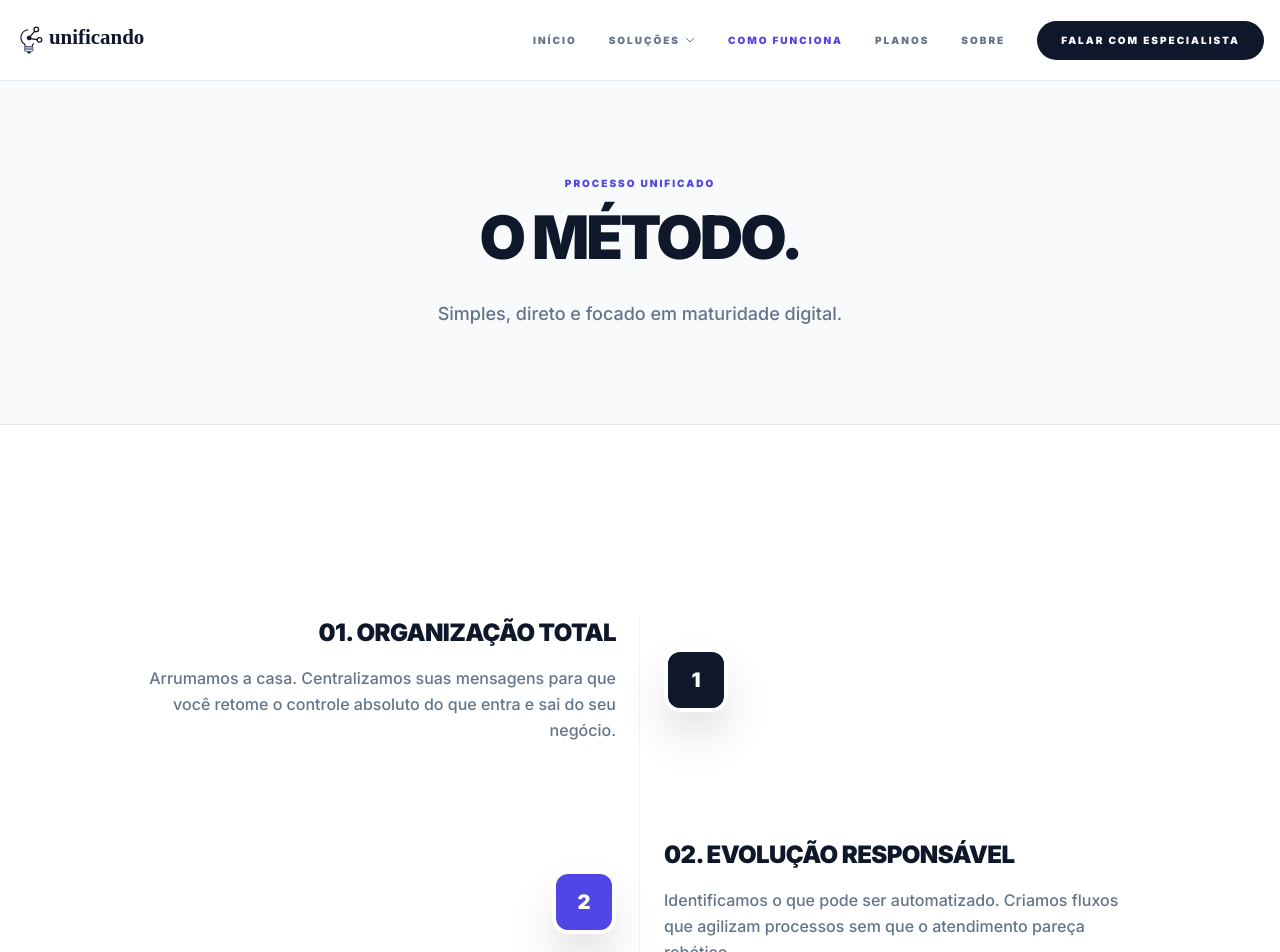
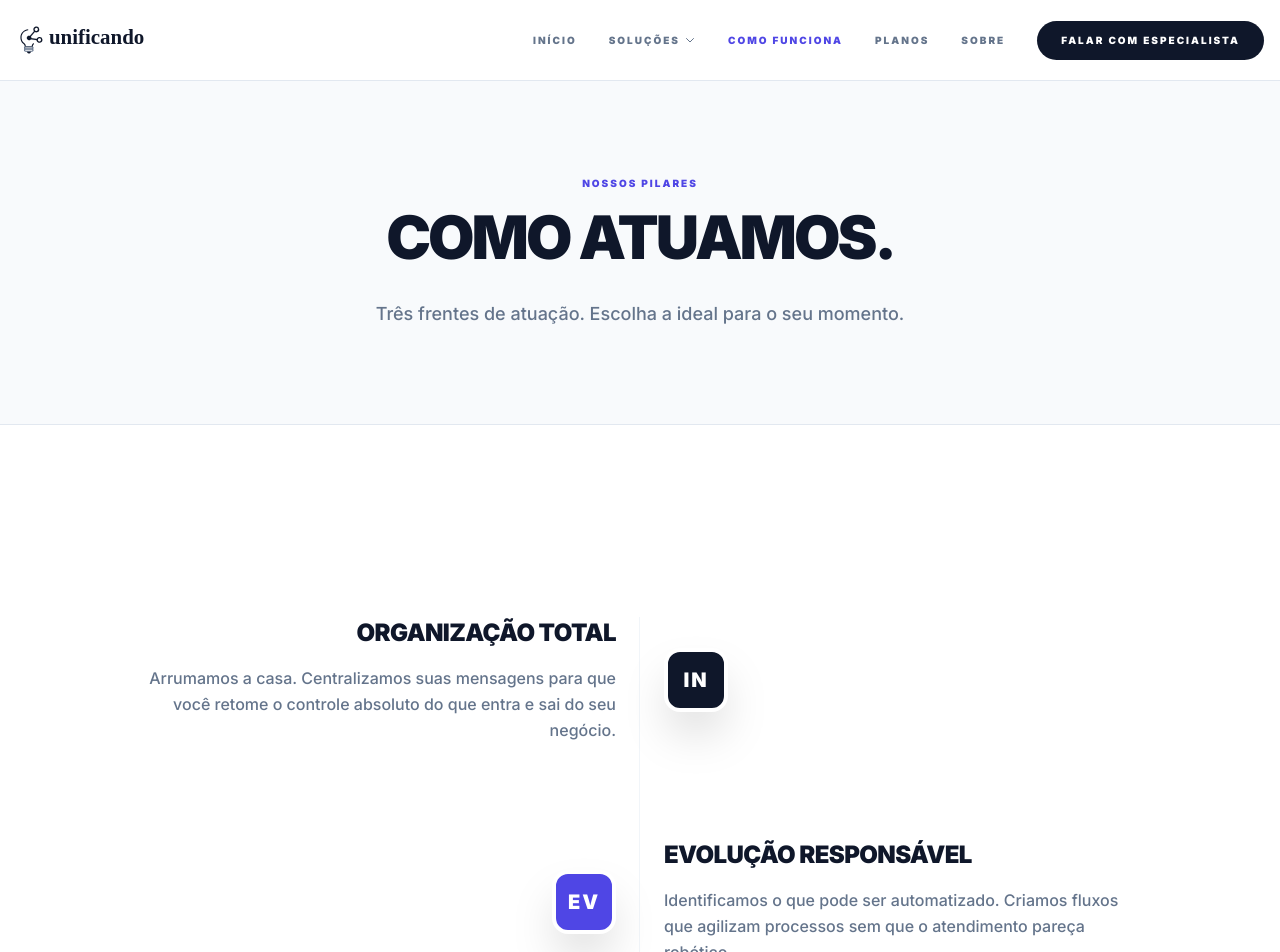
Before and after one commit to renatojuniordw/ui-unificando, a React (Vite) app: page /como-funciona in a window 1280 px wide. Shown: the top 952 px of the page. Built offline with nearby package versions, Linux system fonts and the light colour scheme.

Commit message:
feat: adjusting Service Messaging

```diff
--- a/src/pages/Home.tsx
+++ b/src/pages/Home.tsx
@@ -154,16 +154,16 @@ export const Home: React.FC<HomeProps> = ({ onNavigate }) => {
       <section className="py-24 bg-white">
         <div className="max-w-7xl mx-auto px-4">
           <div className="text-center mb-16">
-            <span className="text-indigo-600 font-black uppercase tracking-[0.2em] text-[10px] mb-4 block">O Caminho</span>
-            <h2 className="text-3xl md:text-5xl font-black text-slate-900 mb-4 uppercase tracking-tighter">A evolução em fases</h2>
-            <p className="text-slate-500 font-medium max-w-xl mx-auto">Cada negócio tem seu tempo. Respeitamos sua maturidade digital.</p>
+            <span className="text-indigo-600 font-black uppercase tracking-[0.2em] text-[10px] mb-4 block">Nossos Serviços</span>
+            <h2 className="text-3xl md:text-5xl font-black text-slate-900 mb-4 uppercase tracking-tighter">O que fazemos</h2>
+            <p className="text-slate-500 font-medium max-w-xl mx-auto">Contrate de forma modular ou completa. Soluções independentes que se integram perfeitamente.</p>
           </div>
 
           <div className="grid md:grid-cols-3 gap-6">
             {[
-              { phase: "FASE 01", title: "Organização", desc: "Centralize tudo em um único painel. Retome o controle.", link: Page.CustomerService, color: "bg-indigo-600" },
-              { phase: "FASE 02", title: "Evolução", desc: "Organize seus processos com ferramentas de produtividade.", link: Page.Productivity, color: "bg-indigo-400" },
-              { phase: "FASE 03", title: "Presença", desc: "Sua casa própria na web com autoridade máxima.", link: Page.DigitalPresence, color: "bg-slate-900" },
+              { phase: "ATENDIMENTO", title: "Organização", desc: "Centralize tudo em um único painel. Retome o controle.", link: Page.CustomerService, color: "bg-indigo-600" },
+              { phase: "PROCESSOS", title: "Evolução", desc: "Organize seus processos com ferramentas de produtividade.", link: Page.Productivity, color: "bg-indigo-400" },
+              { phase: "VITRINE", title: "Presença", desc: "Sua casa própria na web com autoridade máxima.", link: Page.DigitalPresence, color: "bg-slate-900" },
             ].map((p, i) => (
               <motion.div
                 key={i}
--- a/src/pages/HowItWorks.tsx
+++ b/src/pages/HowItWorks.tsx
@@ -8,14 +8,14 @@ export const HowItWorks: React.FC<{ onNavigate: (p: Page) => void }> = ({ onNavi
     <div className="animate-in fade-in duration-700 bg-white">
       <SEO
         title="Como Funciona o Método Unificando | Processo Passo a Passo"
-        description="Entenda o método Unificando de evolução digital: Organização, Automação e Presença. Um caminho claro para o crescimento do seu negócio."
+        description="Entenda como atuamos: Organização, Automação e Presença. Escolha o serviço ideal para o crescimento do seu negócio."
         canonical="/como-funciona"
       />
       <section className="py-24 bg-slate-50 border-b border-slate-200">
         <div className="max-w-4xl mx-auto px-4 text-center">
-          <span className="text-indigo-600 font-black uppercase tracking-[0.2em] text-[10px] mb-4 block">Processo Unificado</span>
-          <h1 className="text-4xl md:text-6xl font-black text-slate-900 mb-8 uppercase tracking-tighter">O Método.</h1>
-          <p className="text-lg text-slate-500 font-medium leading-relaxed">Simples, direto e focado em maturidade digital.</p>
+          <span className="text-indigo-600 font-black uppercase tracking-[0.2em] text-[10px] mb-4 block">Nossos Pilares</span>
+          <h1 className="text-4xl md:text-6xl font-black text-slate-900 mb-8 uppercase tracking-tighter">Como Atuamos.</h1>
+          <p className="text-lg text-slate-500 font-medium leading-relaxed">Três frentes de atuação. Escolha a ideal para o seu momento.</p>
         </div>
       </section>
 
@@ -25,17 +25,17 @@ export const HowItWorks: React.FC<{ onNavigate: (p: Page) => void }> = ({ onNavi
             <div className="absolute left-1/2 top-0 bottom-0 w-px bg-slate-100 hidden md:block -translate-x-1/2"></div>
 
             {[
-              { id: "01", t: "Organização Total", d: "Arrumamos a casa. Centralizamos suas mensagens para que você retome o controle absoluto do que entra e sai do seu negócio.", color: "bg-slate-900" },
-              { id: "02", t: "Evolução Responsável", d: "Identificamos o que pode ser automatizado. Criamos fluxos que agilizam processos sem que o atendimento pareça robótico.", color: "bg-indigo-600" },
-              { id: "03", t: "Autoridade de Marca", d: "Construímos sua vitrine profissional. Agora que a operação está sólida, garantimos que sua marca seja encontrada com respeito.", color: "bg-indigo-400" }
+              { t: "Organização Total", d: "Arrumamos a casa. Centralizamos suas mensagens para que você retome o controle absoluto do que entra e sai do seu negócio.", color: "bg-slate-900", icon: "IN" },
+              { t: "Evolução Responsável", d: "Identificamos o que pode ser automatizado. Criamos fluxos que agilizam processos sem que o atendimento pareça robótico.", color: "bg-indigo-600", icon: "EV" },
+              { t: "Autoridade de Marca", d: "Construímos sua vitrine profissional. Agora que a operação está sólida, garantimos que sua marca seja encontrada com respeito.", color: "bg-indigo-400", icon: "PR" }
             ].map((step, i) => (
               <div key={i} className={`relative grid md:grid-cols-2 gap-12 items-center text-left ${i % 2 !== 0 ? 'md:flex-row-reverse' : ''}`}>
                 <div className={`${i % 2 === 0 ? 'md:text-right' : 'md:text-left order-1 md:order-2'}`}>
-                  <h3 className="text-2xl font-black text-slate-900 mb-4 uppercase tracking-tight">{step.id}. {step.t}</h3>
+                  <h3 className="text-2xl font-black text-slate-900 mb-4 uppercase tracking-tight">{step.t}</h3>
                   <p className="text-slate-500 font-medium leading-relaxed">{step.d}</p>
                 </div>
                 <div className={`flex justify-center ${i % 2 === 0 ? 'md:justify-start' : 'md:justify-end order-2 md:order-1'}`}>
-                  <div className={`w-16 h-16 ${step.color} text-white rounded-2xl flex items-center justify-center text-xl font-black z-10 shadow-2xl border-4 border-white`}>{i + 1}</div>
+                  <div className={`w-16 h-16 ${step.color} text-white rounded-2xl flex items-center justify-center text-xl font-black z-10 shadow-2xl border-4 border-white tracking-widest`}>{step.icon}</div>
                 </div>
               </div>
             ))}
--- a/src/pages/Solutions.tsx
+++ b/src/pages/Solutions.tsx
@@ -78,15 +78,15 @@ export const Solutions: React.FC<{ onNavigate: (p: Page) => void, currentPage: P
       <section className="py-20 bg-slate-50 border-b border-slate-200">
         <div className="max-w-7xl mx-auto px-4 text-center">
           <span className="text-indigo-600 font-black uppercase tracking-[0.2em] text-[10px] mb-4 block">Ecossistema Completo</span>
-          <h1 className="text-4xl md:text-6xl font-black text-slate-900 mb-6 tracking-tighter uppercase leading-none">Nosso Método.</h1>
-          <p className="text-lg text-slate-500 max-w-3xl mx-auto font-medium">Três fases modulares para transformar sua operação digital.</p>
+          <h1 className="text-4xl md:text-6xl font-black text-slate-900 mb-6 tracking-tighter uppercase leading-none">Nossas Soluções.</h1>
+          <p className="text-lg text-slate-500 max-w-3xl mx-auto font-medium">Ferramentas modulares para transformar sua operação digital. Use uma, use todas.</p>
         </div>
       </section>
 
       <section className="py-24 bg-white border-b border-slate-100">
         <div className="max-w-7xl mx-auto px-4 grid md:grid-cols-2 gap-16 items-center text-left">
           <motion.div initial={{ opacity: 0, x: -30 }} whileInView={{ opacity: 1, x: 0 }} viewport={{ once: true }}>
-            <div className="inline-block bg-indigo-50 text-indigo-700 font-black uppercase tracking-widest text-[10px] px-4 py-1.5 rounded-full mb-6 border border-indigo-100">Fase 01 - Organização</div>
+            <div className="inline-block bg-indigo-50 text-indigo-700 font-black uppercase tracking-widest text-[10px] px-4 py-1.5 rounded-full mb-6 border border-indigo-100">Organização</div>
             <h2 className="text-4xl font-black text-slate-900 mb-6 uppercase tracking-tighter">Atendimento Unificado</h2>
             <p className="text-lg text-slate-500 mb-10 font-medium">Centralize seus canais em uma única caixa de entrada profissional.</p>
             <button onClick={() => onNavigate(Page.CustomerService)} className="bg-slate-900 text-white px-8 py-4 rounded-2xl text-[10px] font-black hover:bg-slate-800 transition-all uppercase tracking-widest">Ver Solução →</button>
@@ -99,7 +99,7 @@ export const Solutions: React.FC<{ onNavigate: (p: Page) => void, currentPage: P
         <div className="max-w-7xl mx-auto px-4 grid md:grid-cols-2 gap-16 items-center text-left">
           <div className="order-2 md:order-1"><AutomacaoAnimation /></div>
           <motion.div initial={{ opacity: 0, x: 30 }} whileInView={{ opacity: 1, x: 0 }} viewport={{ once: true }} className="order-1 md:order-2">
-            <div className="inline-block bg-indigo-600 text-white font-black uppercase tracking-widest text-[10px] px-4 py-1.5 rounded-full mb-6">Fase 02 - Evolução</div>
+            <div className="inline-block bg-indigo-600 text-white font-black uppercase tracking-widest text-[10px] px-4 py-1.5 rounded-full mb-6">Produtividade</div>
             <h2 className="text-4xl font-black text-slate-900 mb-6 uppercase tracking-tighter">Produtividade & Organização</h2>
             <p className="text-lg text-slate-500 mb-10 font-medium">Ferramentas que organizam o caos e agilizam seu atendimento.</p>
             <button onClick={() => onNavigate(Page.Productivity)} className="bg-indigo-600 text-white px-8 py-4 rounded-2xl text-[10px] font-black hover:bg-indigo-700 transition-all uppercase tracking-widest">Ver Solução →</button>
@@ -110,7 +110,7 @@ export const Solutions: React.FC<{ onNavigate: (p: Page) => void, currentPage: P
       <section className="py-24 bg-white">
         <div className="max-w-7xl mx-auto px-4 grid md:grid-cols-2 gap-16 items-center text-left">
           <motion.div initial={{ opacity: 0, x: -30 }} whileInView={{ opacity: 1, x: 0 }} viewport={{ once: true }}>
-            <div className="inline-block bg-slate-900 text-white font-black uppercase tracking-widest text-[10px] px-4 py-1.5 rounded-full mb-6">Fase 03 - Presença</div>
+            <div className="inline-block bg-slate-900 text-white font-black uppercase tracking-widest text-[10px] px-4 py-1.5 rounded-full mb-6">Presença Digital</div>
             <h2 className="text-4xl font-black text-slate-900 mb-6 uppercase tracking-tighter">Presença Digital</h2>
             <p className="text-lg text-slate-500 mb-10 font-medium">Construímos sua vitrine profissional com autoridade máxima no Google.</p>
             <button onClick={() => onNavigate(Page.DigitalPresence)} className="bg-slate-900 text-white px-8 py-4 rounded-2xl text-[10px] font-black hover:bg-slate-800 transition-all uppercase tracking-widest">Ver Solução →</button>
```
